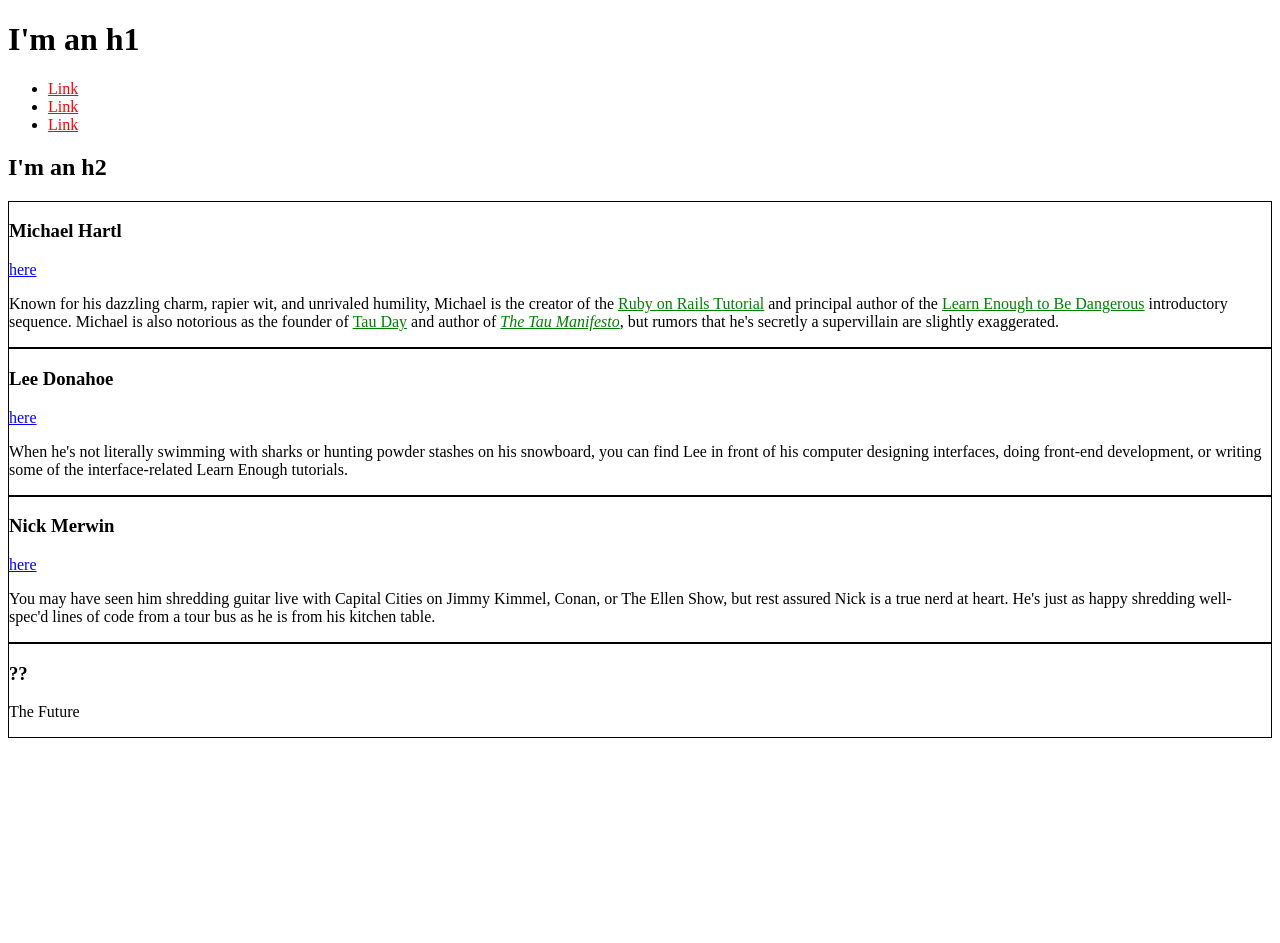
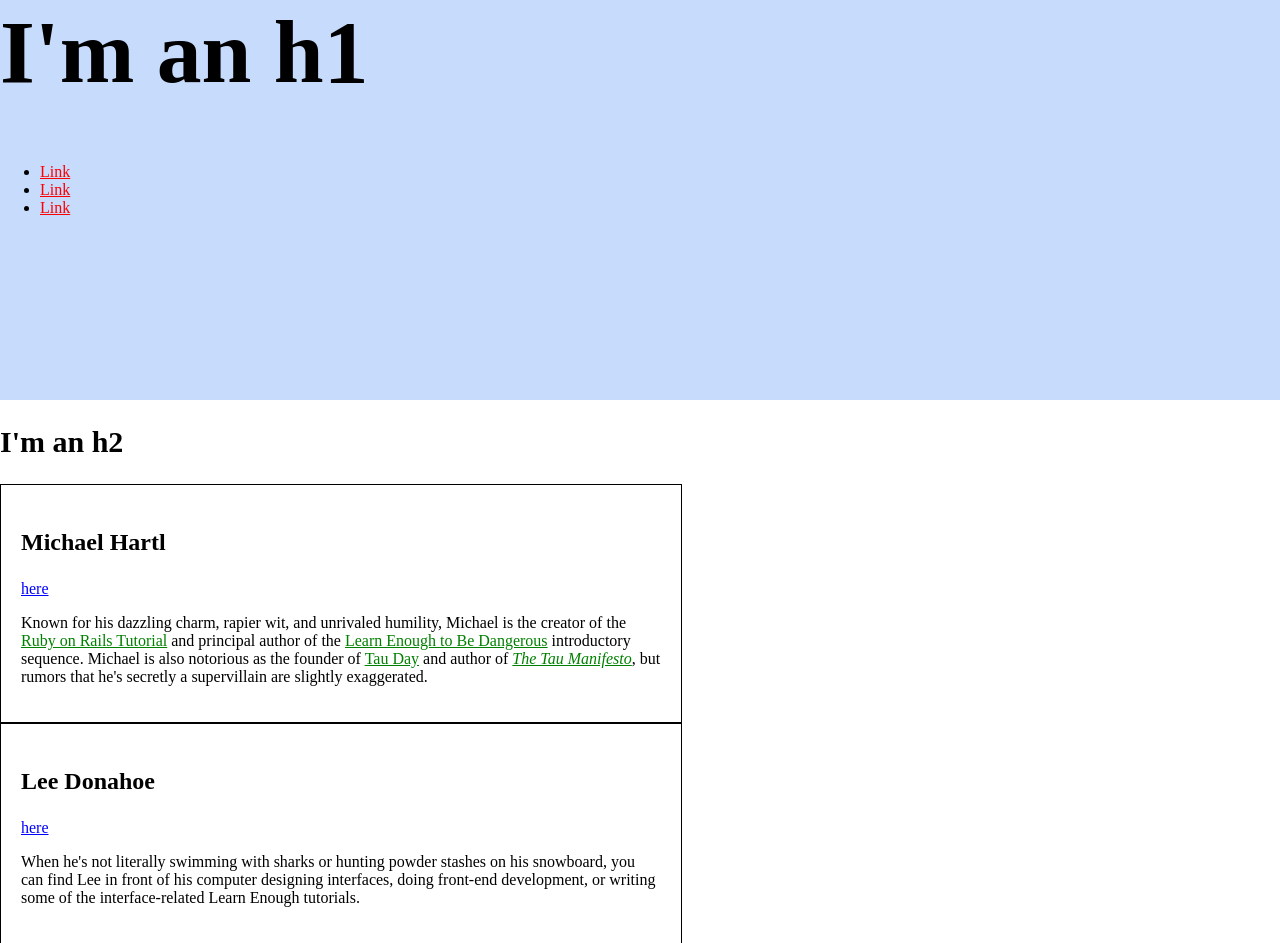
Before and after one commit to sunilrao1/sunilrao1.github.io, a plain HTML site: page index.html in a window 1280 px wide. Shown: the top 943 px of the page. Before the commit the page ends 800 px from the top, so only its background shows below. Drawn offline with Linux system fonts and the light colour scheme.

Commit message:
Add new styles

```diff
--- a/index.html
+++ b/index.html
@@ -5,18 +5,47 @@
     <meta charset="utf-8">
     <style>
       /* GLOBAL STYLES */
+      html, body {
+        margin: 0;
+        padding: 0;
+      }
+      h1 {
+        font-size: 7vw;
+        margin-top: 0;
+      }
       a {
-        color: red;
+        color: #f00;
+      }
+      h2 {
+        font-size: 30px;
+      }
+
+      /* HERO STYLES */
+      .full-hero {
+        background-color: #c7dbfc;
+        height: 50vh;
       }
 
       /* SOCIAL STYLES */
       .social-link {
-        color: blue;
+        color: #00f;
       }
 
       /* BIO STYLES */
+      .bio-wrapper {
+        font-size: 24px;
+      }
       .bio-box {
         border: 1px solid black;
+        font-size: 1rem;
+        width: 50%;
+        padding: 20px;
+      }
+      .bio-box h3 {
+        font-size: 1.5em;
+      }
+      .bio-copy {
+        font-size: 1em;
       }
       .bio-copy a {
         color: green;
@@ -25,6 +54,8 @@
     </style>
   </head>
   <body>
+
+    <div class="full-hero hero-home">
       <h1>I'm an h1</h1>
       <ul>
         <li>
@@ -37,7 +68,10 @@
           <a href="https://example.com/">Link</a>
         </li>
       </ul>
+    </div>
+
     <h2>I'm an h2</h2>
+    <div class="bio-wrapper">
       <div class="bio-box">
         <h3>Michael Hartl</h3>
         <a href="https://twitter.com/mhartl" class="social-link">here</a>
@@ -87,5 +121,6 @@
           The Future
         </p>
       </div>
+    </div>
   </body>
 </html>
```
Lines whose indentation alone changed are shown as unchanged.
